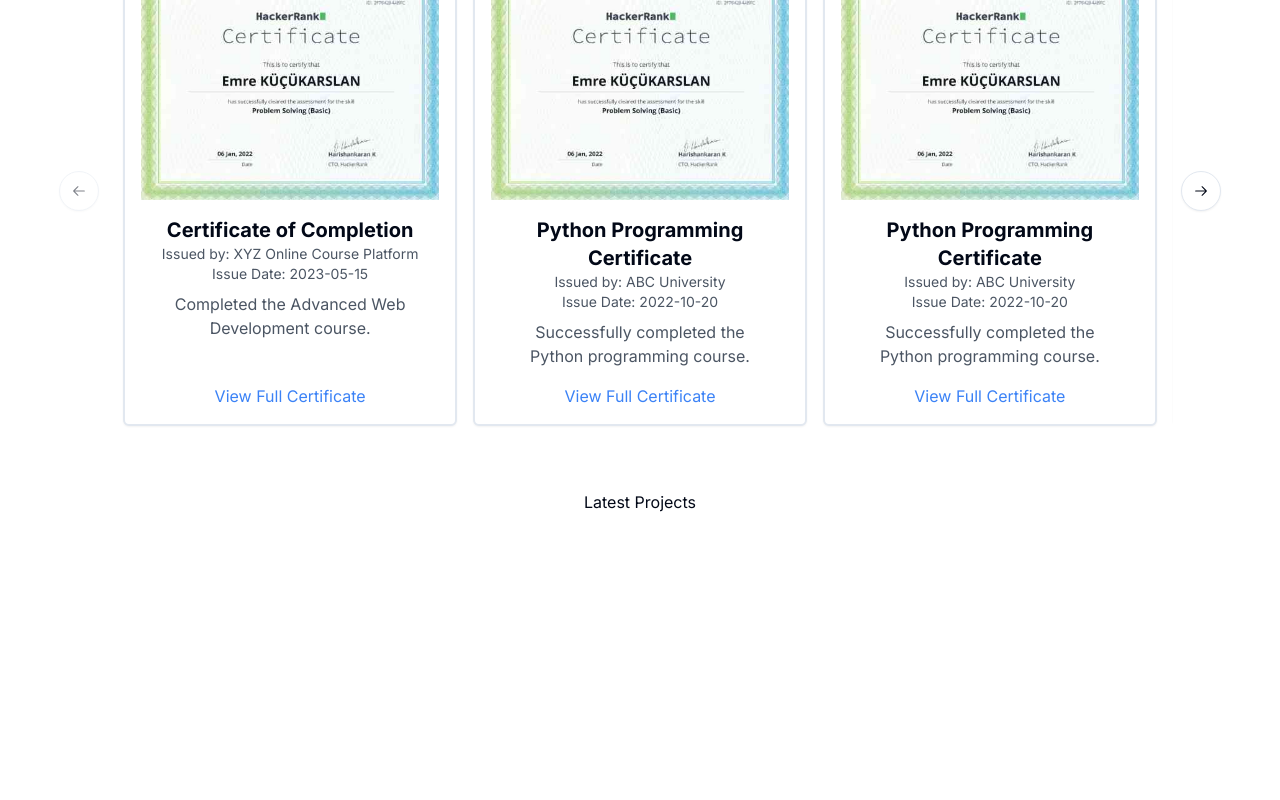
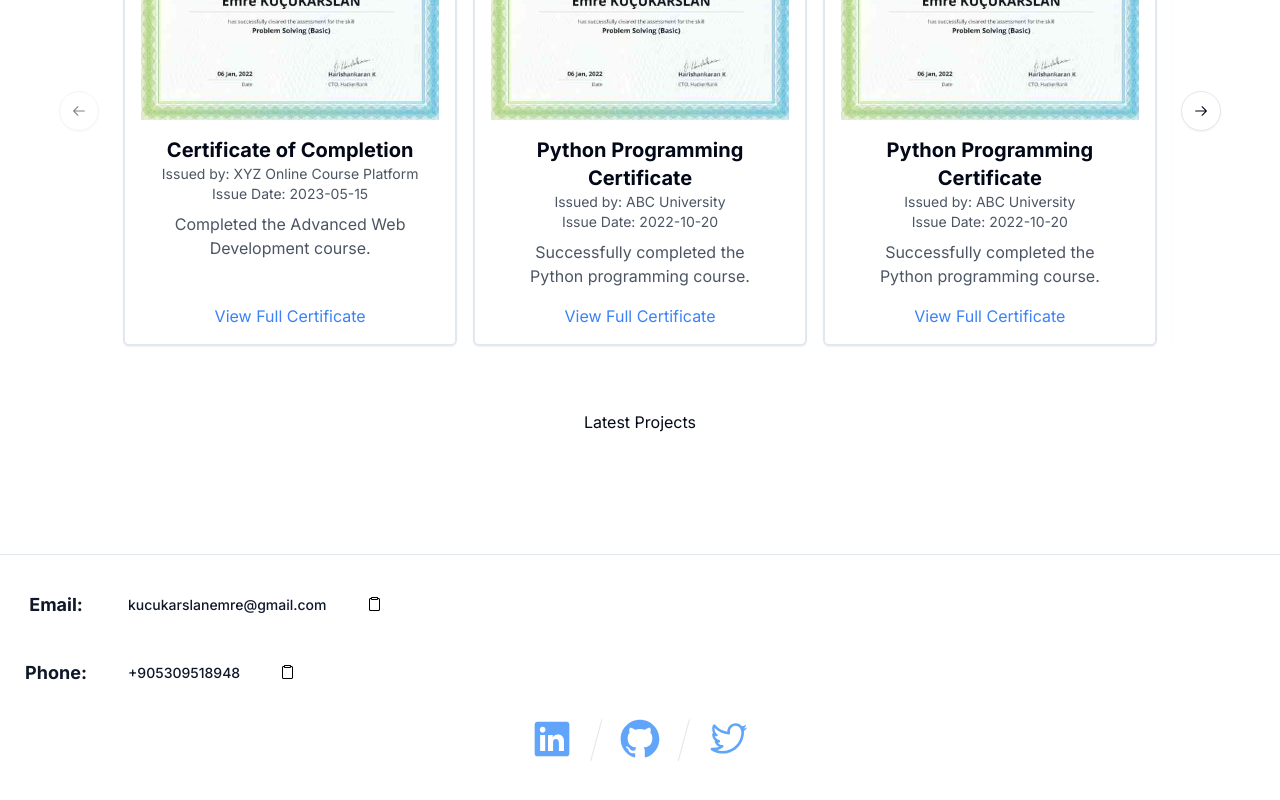
Before and after one commit to EmreKarslan/emrekarslan.github.io, a Next.js app: page / in a window 1280 px wide. Shown: the part 1280-2080 px from the top of the page. Before the commit the page ends 1834 px from the top, so only its background shows below. Built offline with nearby package versions, Linux system fonts and the light colour scheme.

Commit message:
feat(footer): Add footer

```diff
--- /dev/null
+++ b/src/app/(main)/_components/footer/footer.tsx
@@ -0,0 +1,62 @@
+import LinkableClipboardButton from "@/components/linkable-clipboard-button";
+import {
+  GitHubLogoIcon,
+  LinkedInLogoIcon,
+  TwitterLogoIcon,
+} from "@radix-ui/react-icons";
+
+export const Footer: React.FC = () => {
+  return (
+    <footer className="border-t shadow-sm text-white py-4">
+      <div className="container mx-auto px-4 text-center">
+        <LinkableClipboardButton
+          href="mailto:kucukarslanemre@gmail.com"
+          title="Email"
+          value="kucukarslanemre@gmail.com"
+        />
+        <LinkableClipboardButton
+          href="tel:+905309518948"
+          title="Phone"
+          value="+905309518948"
+        />
+        <div className="mt-2 flex justify-center space-x-4 items-center">
+          <a
+            href="https://www.linkedin.com/in/EmreKarslan/"
+            target="_blank"
+            rel="noopener noreferrer"
+            className="text-blue-400 hover:text-blue-500"
+          >
+            <LinkedInLogoIcon className="w-10 h-10" />
+          </a>
+          <text className="text-5xl font-thin text-gray-200 dark:text-gray-700">
+            /
+          </text>
+
+          <a
+            href="https://github.com/EmreKarslan"
+            rel="noopener noreferrer"
+            target="_blank"
+            className="text-blue-400 hover:text-blue-500"
+          >
+            <GitHubLogoIcon className="w-10 h-10" />
+          </a>
+          <text className="text-5xl font-thin text-gray-200 dark:text-gray-700">
+            /
+          </text>
+          <a
+            href="https://twitter.com/cihat"
+            target="_blank"
+            rel="noopener noreferrer"
+            className="text-blue-400 hover:text-blue-500"
+          >
+            <TwitterLogoIcon className="w-10 h-10" />
+          </a>
+        </div>
+        <p className="mt-4">
+          Copyright &copy;{new Date().getFullYear()} Emre KUCUKARSLAN. All
+          rights reserved.
+        </p>
+      </div>
+    </footer>
+  );
+};
--- a/src/app/(main)/layout.tsx
+++ b/src/app/(main)/layout.tsx
@@ -1,11 +1,13 @@
+import { Footer } from "./_components/footer/footer";
 import { Header } from "./_components/header/header";
 
 const MainLayout = ({ children }: { children: React.ReactNode }) => {
   return (
     <div className="h-full flex justify-center">
-      <div className="flex h-full w-[100vw] 2xl:w-[60vw]">
+      <div className="flex h-full w-[100vw] 2xl:w-[60vw] flex-col">
         <Header />
-        <main className="h-full pt-40 w-full px-6">{children}</main>
+        <main className="h-full py-20 w-full px-6">{children}</main>
+        <Footer />
       </div>
     </div>
   );
```
